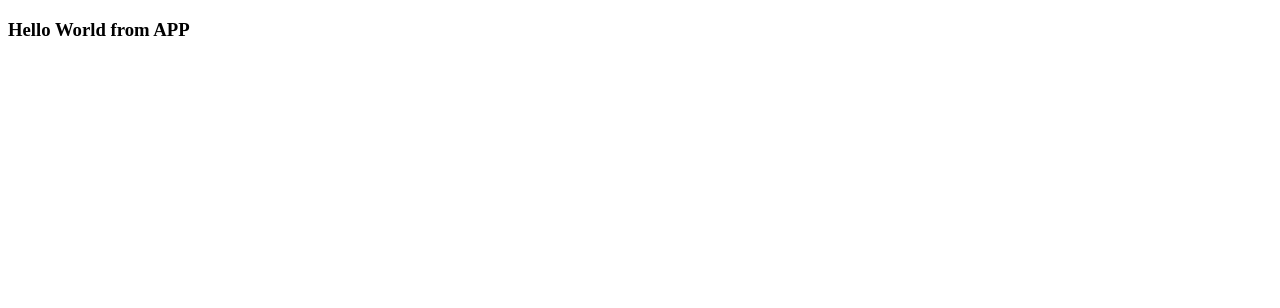
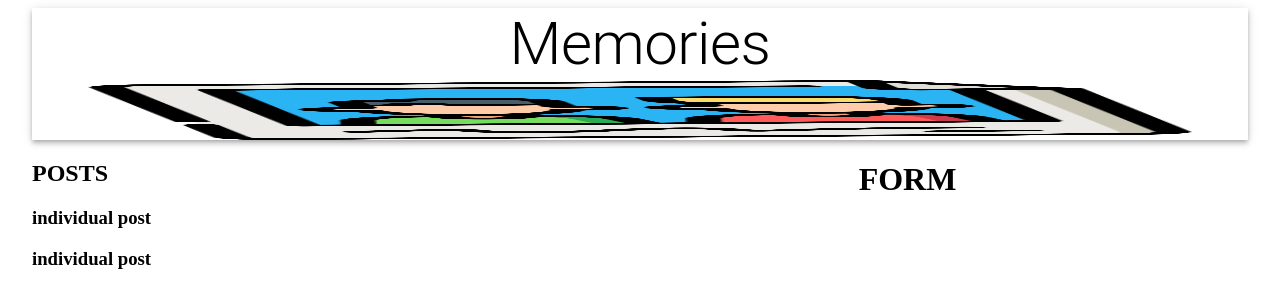
Before and after one commit to cdsalty/MERN_Memories, a React (Create React App) app in the folder client/: page / in a window 1280 px wide. Shown: the top 308 px of the page. Built offline with nearby package versions, Linux system fonts and the light colour scheme; the HTML template or start-up script is replaced by a standard one.

Commit message:
working on front-end; to receive data from front for back

```diff
--- a/client/src/App.js
+++ b/client/src/App.js
@@ -1,10 +1,31 @@
-import React from 'react'
+import React from 'react';
+import { Container, AppBar, Typography, Grow, Grid } from '@material-ui/core';
+
+import Posts from './components/Posts/Posts';
+import Form from './components/Form/Form';
+import memories from './images/memories.png';
 
 const App = () => {
   return (
-    <div>
-      <h3>Hello World from APP</h3>
-    </div>
+    <Container maxWidth="lg">
+      <AppBar position="static" color="inherit">
+        <Typography variant="h2" align="center">Memories</Typography>
+
+        {/* The image is squashed; if I remove height, it corrects itself */}
+
+        <img src={memories} alt="shaking hands" height="60px" />
+      </AppBar>
+      <Grow in>
+        <Grid container justify="space-between" alignItems="stretch" spacing={3}>
+          <Grid item xs={12} sm={7}>
+            <Posts />
+          </Grid>
+          <Grid item xs={12} sm={4}>
+            <Form />
+          </Grid>
+        </Grid>
+      </Grow>
+    </Container>
   )
 }
 
--- a/client/src/components/Form/Form.js
+++ b/client/src/components/Form/Form.js
@@ -0,0 +1,9 @@
+import React from 'react';
+
+const Form = () => {
+  return (
+    <h1>FORM</h1>
+  )
+}
+
+export default Form;
--- a/client/src/components/Posts/Post/Post.js
+++ b/client/src/components/Posts/Post/Post.js
@@ -0,0 +1,9 @@
+import React from 'react';
+
+const Post = () => {
+  return (
+    <h3>individual post</h3>
+  )
+}
+
+export default Post;
--- a/client/src/components/Posts/Posts.js
+++ b/client/src/components/Posts/Posts.js
@@ -0,0 +1,15 @@
+import React from 'react';
+import Post from './Post/Post';
+
+const Posts = () => {
+  return (
+    <>
+      <h2>POSTS</h2>
+      <Post />
+      <Post />
+    </>
+  )
+
+}
+
+export default Posts;
```
Also changed, not shown: client/src/images/memories.png (added).
